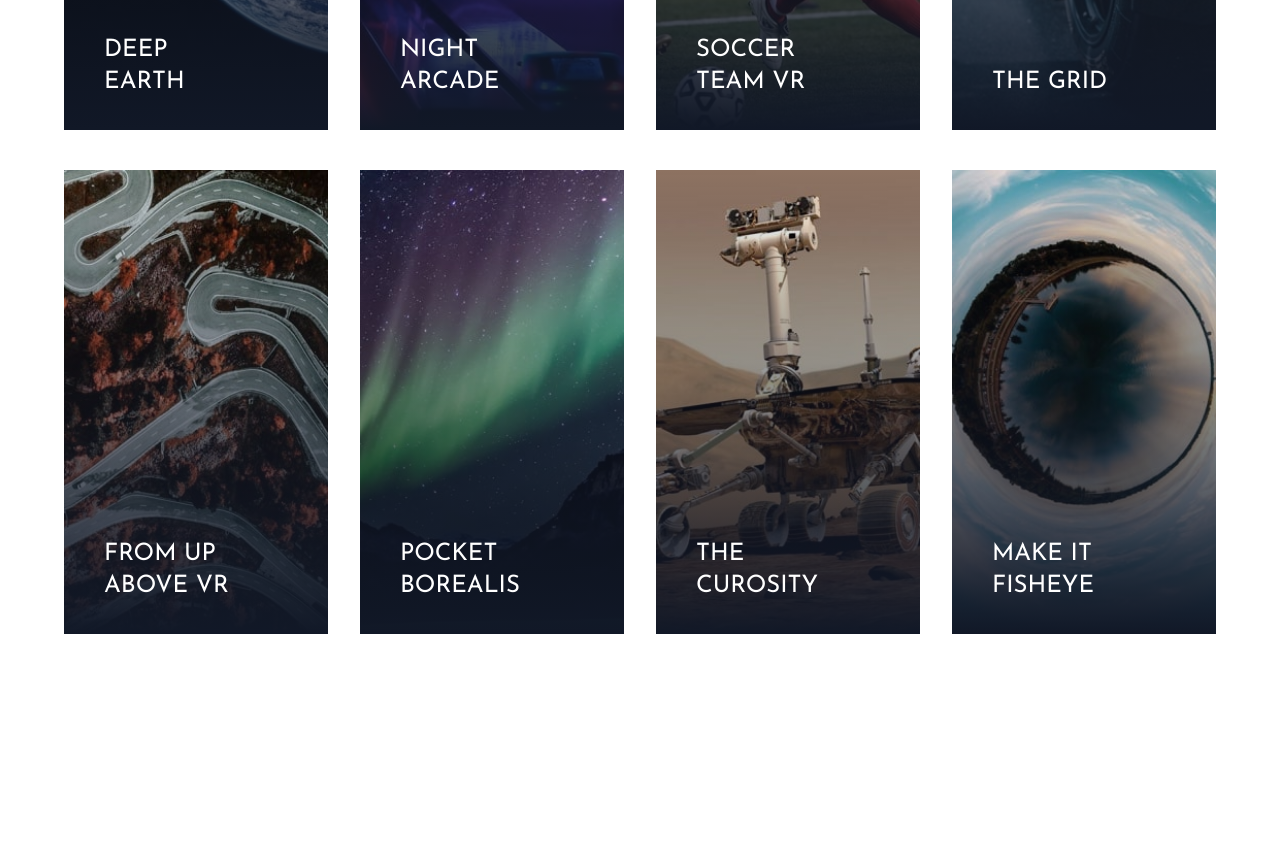
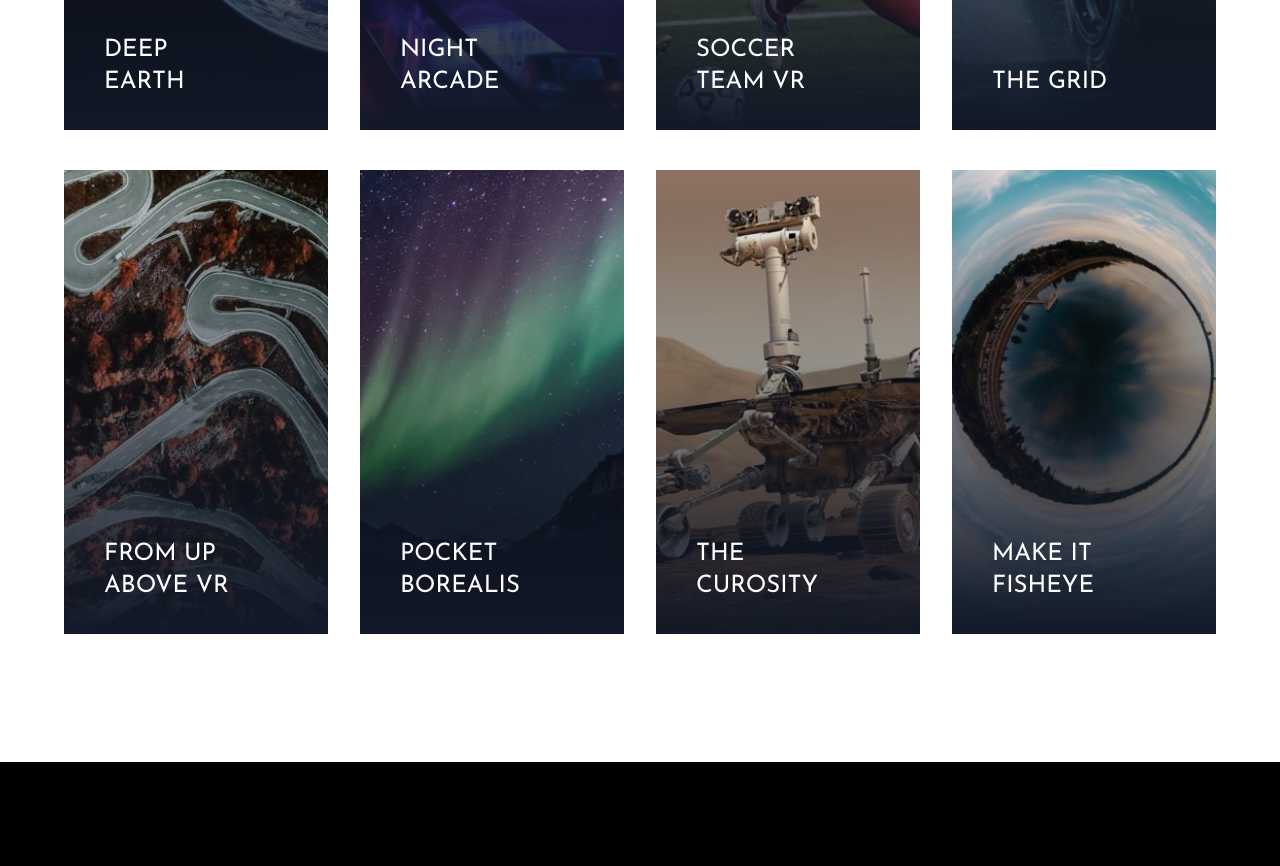
Before and after one commit to kongyutay/tailwind-loopstudios-website, a website: page index.html in a window 1280 px wide. Shown: the part 1934-2800 px from the top of the page. Before the commit the page ends 2696 px from the top, so only its background shows below. Drawn offline with Linux system fonts and the light colour scheme.

Commit message:
started footer section

```diff
--- a/index.html
+++ b/index.html
@@ -288,5 +288,11 @@
                 </div>
             </div>
         </section>
+
+        <!-- Footer -->
+        <footer class="bg-black">
+            <!-- Footer Container -->
+            <div class="container max-w-6xl py-10 mx-auto">.flex.</div>
+        </footer>
     </body>
 </html>
```
Also changed, not shown: css/style.css.
